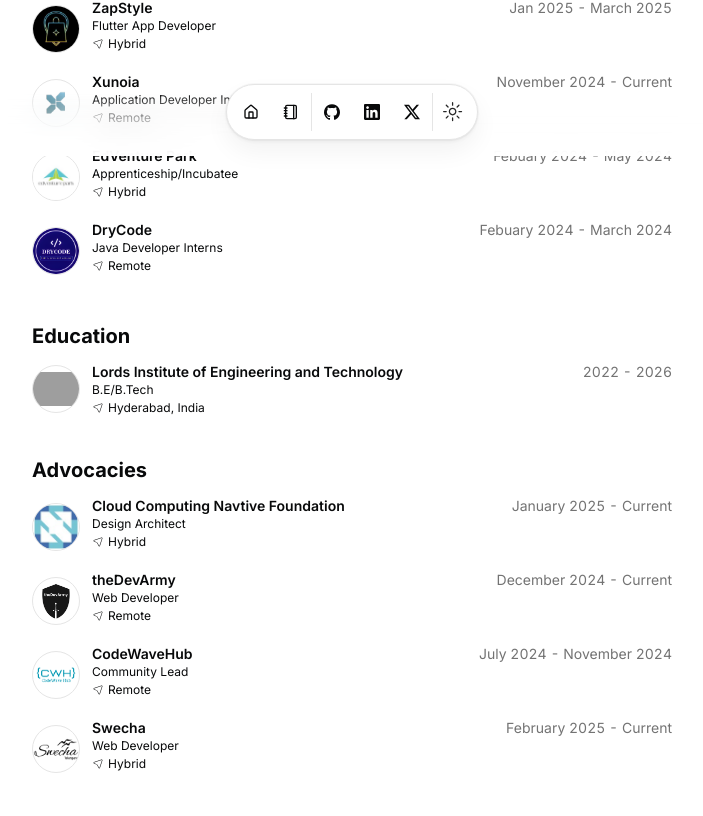
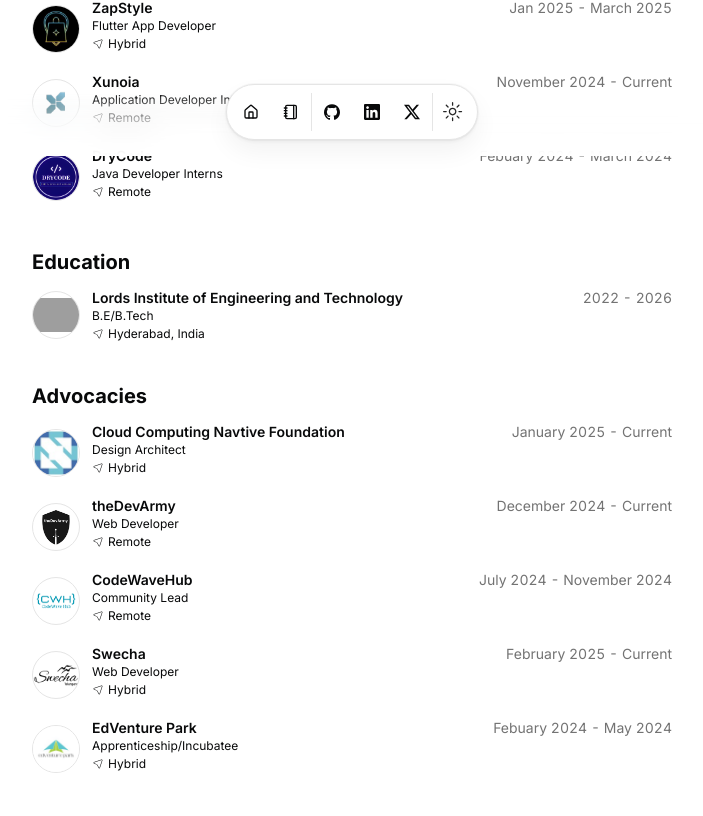
Before and after one commit to SyedFahad7/temp-portfolio, a Next.js app: page / in a window 1280 px wide. Shown: the part 644-1460 px from the top of the page, without its empty margins (288-991 px from the left). Built offline with nearby package versions, Linux system fonts and the light colour scheme; grey boxes are pictures that could not be loaded.

Commit message:
edventure park work to advicacies placed

```diff
--- a/src/data/resume.tsx
+++ b/src/data/resume.tsx
@@ -119,16 +119,6 @@
         "Currently working on Rinze Laundry, a laundry servicing app for customers and delivery agents. The app streamlines pick-up and drop-off services across multiple locations in India, providing a seamless user experience.",
     },
     {
-      company: "EdVenture Park",
-      href: "http://edventurepark.com/",
-      badges: [],
-      location: "Hybrid",
-      title: "Apprenticeship/Incubatee",
-      logoUrl: "/edventurepark.jpeg",
-      start: "Febuary 2024",
-      end: "May 2024",
-      description:"Launching a tech-focused startup with 'CareCompass,' an AI-driven app for skin and hair analysis. Features include personalized nutrition tracking, tailored suggestions, comprehensive analysis, and seamless booking for dermatologist consultations, available both online and offline." },
-    {
       company: "DryCode",
       href: "",
       badges: [],
@@ -183,7 +173,18 @@
       start: "February 2025",
       end: "Current",
       description: "Building the website for one of Swecha's flagship events, AIDays, using Next.js."
-    }
+    },
+    {
+      company: "EdVenture Park",
+      href: "http://edventurepark.com/",
+      badges: [],
+      location: "Hybrid",
+      title: "Apprenticeship/Incubatee",
+      logoUrl: "/edventurepark.jpeg",
+      start: "Febuary 2024",
+      end: "May 2024",
+      description:"Launching a tech-focused startup with 'CareCompass,' an AI-driven app for skin and hair analysis. Features include personalized nutrition tracking, tailored suggestions, comprehensive analysis, and seamless booking for dermatologist consultations, available both online and offline."
+    },
   ],
   education: [
     {
```
